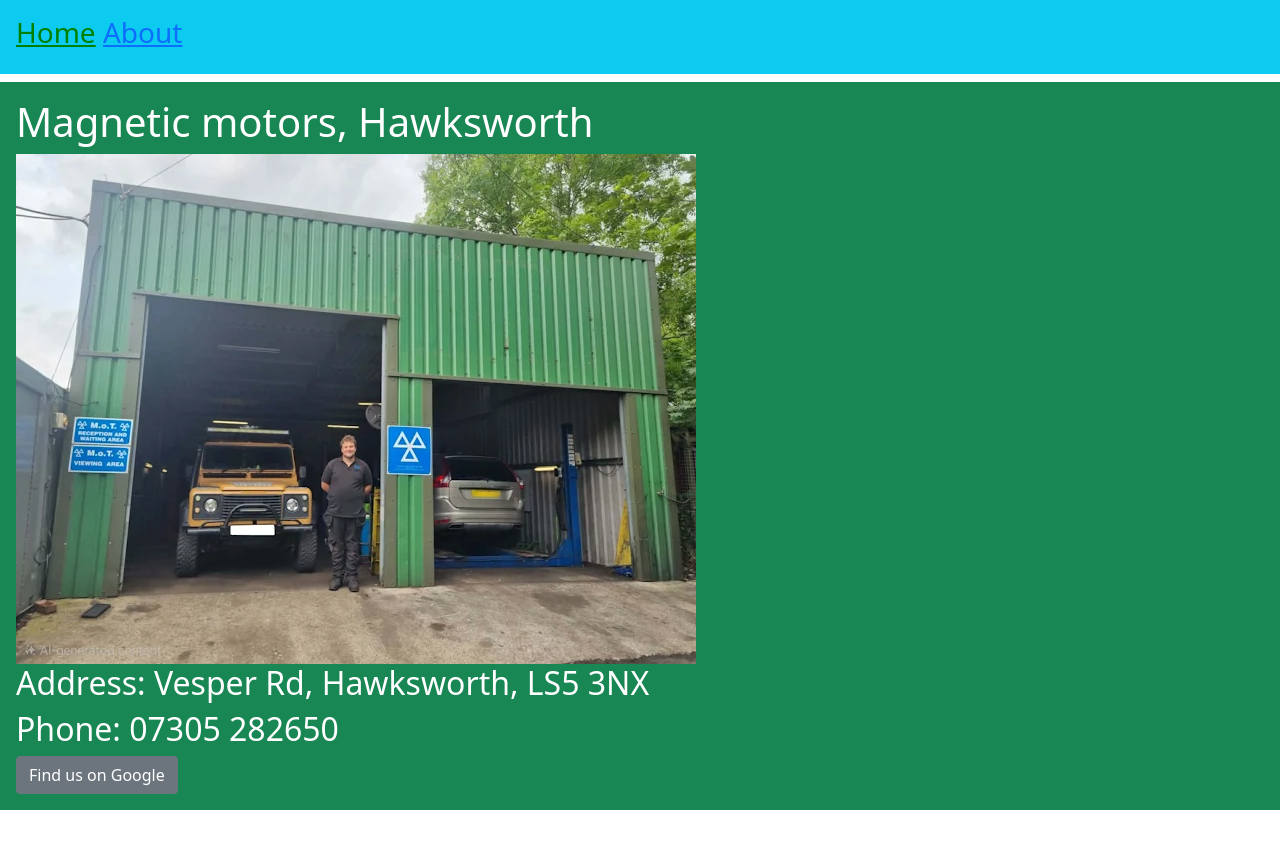
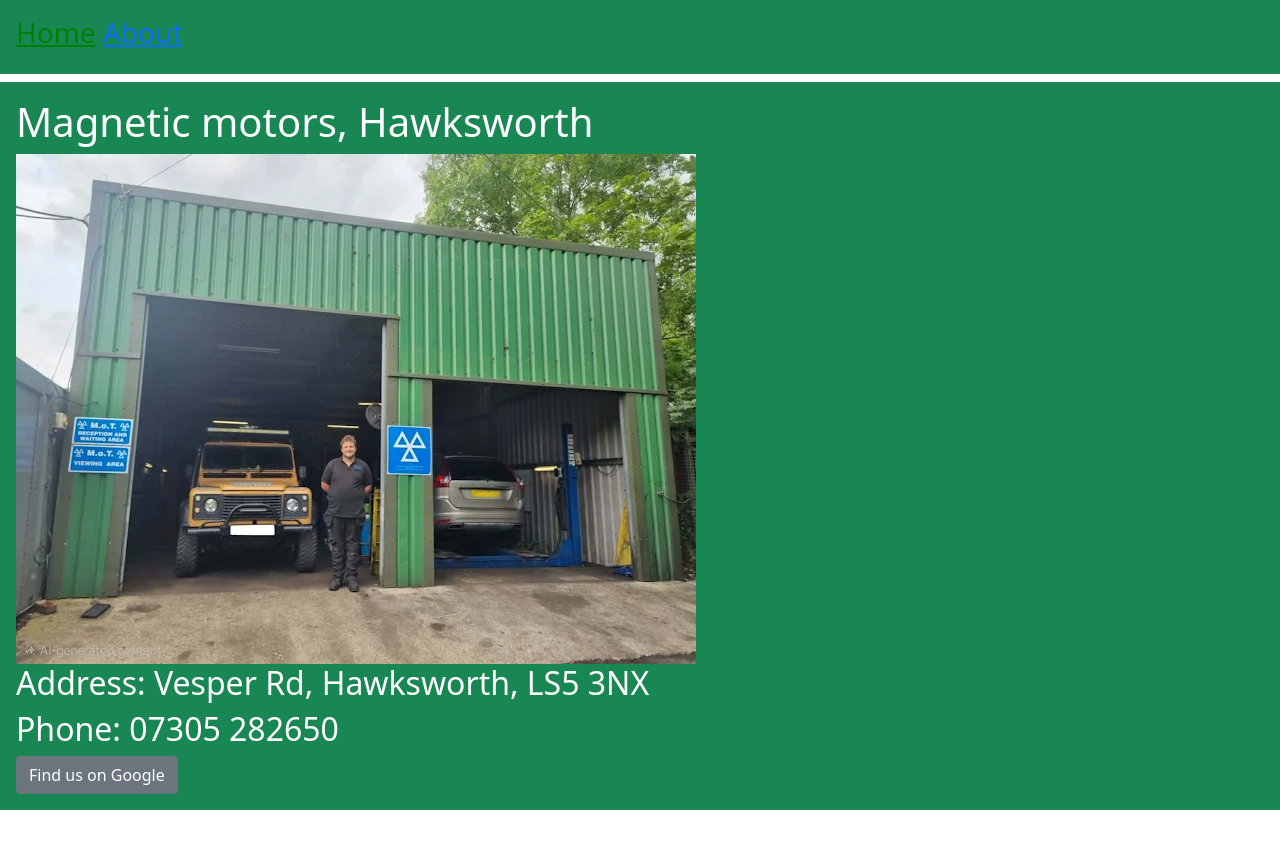
Before and after one commit to isleigh/isleigh.github.io, a Jekyll site: the page built from index.html, in a window 1280 px wide. Shown: the top 849 px of the page. Built offline with Jekyll 4.4.1, drawn with Linux system fonts in a browser that asks for light colours.

Commit message:
making the header the same colour as the body

```diff
--- a/_includes/navigation.html
+++ b/_includes/navigation.html
@@ -1,5 +1,5 @@
 <nav>
-<div class="p-3 mb-2 bg-info text-white"><h3>
+<div class="p-3 mb-2 bg-success text-white"><h3>
   {% for item in site.data.navigation %}
     <a href="{{ item.link }}"{% if page.url == item.link %} class="current"{% endif %}>{{ item.name }}</a>
   {% endfor %}
```
